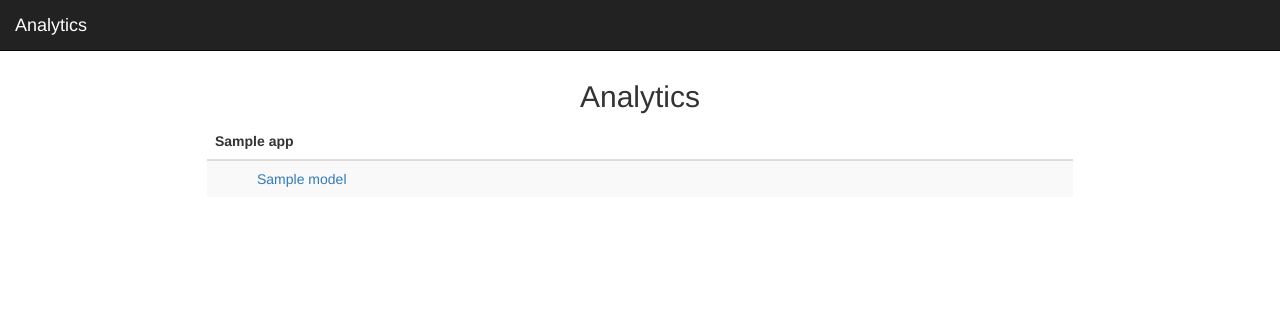
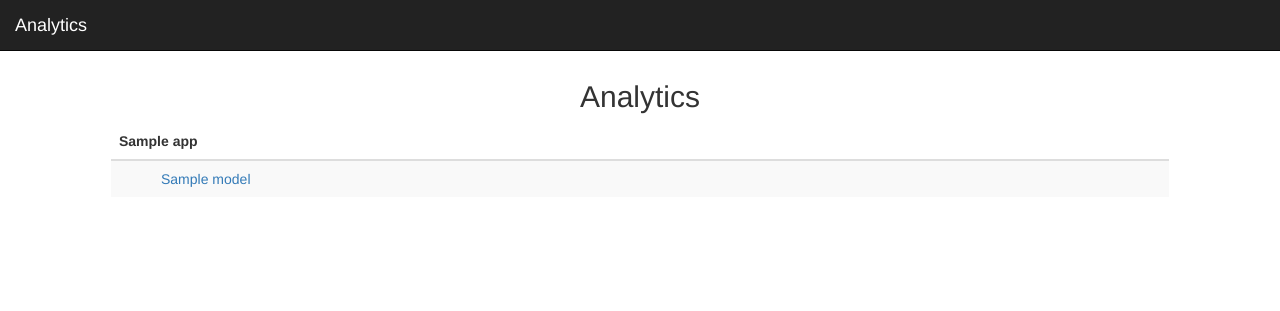
Before and after one commit to Aishwarya/Analytics, a Django app: template d3_analytics/templates/index1.html in a window 1280 px wide. Shown: the top 311 px of the page. Run offline with Django 3.2, Linux system fonts and the light colour scheme; the template is opened without the code that fills it: most values are stand-ins (such as "Sample title", 1, 10 or a date in 2020); parts of the project's set-up code (start-up, migrations or seed data) failed here and were passed over; some libraries are stand-ins or nearby versions.

Commit message:
analytics: fix graph width

```diff
--- a/d3_analytics/options.py
+++ b/d3_analytics/options.py
@@ -98,7 +98,8 @@ class AnalyticsModel(object):
                     graph_meta)
 
         ctx = {'title': self.get_graph_title()}
-        if graph_data['graph']:
+        is_graph = graph_data.pop('graph', None)
+        if is_graph:
             graph_type = self.graph_type
 
             ctx.update({
--- a/d3_analytics/templates/base.html
+++ b/d3_analytics/templates/base.html
@@ -42,7 +42,7 @@
             </div><!-- /.container-fluid -->
         </nav>
 
-        <div class="container-fluid" style="text-align:center;margin-top:60px;width:70%">
+        <div class="container-fluid" style="text-align:center;margin-top:60px;width:85%">
             {% block content %}{% endblock %}
         </div>
 
```
